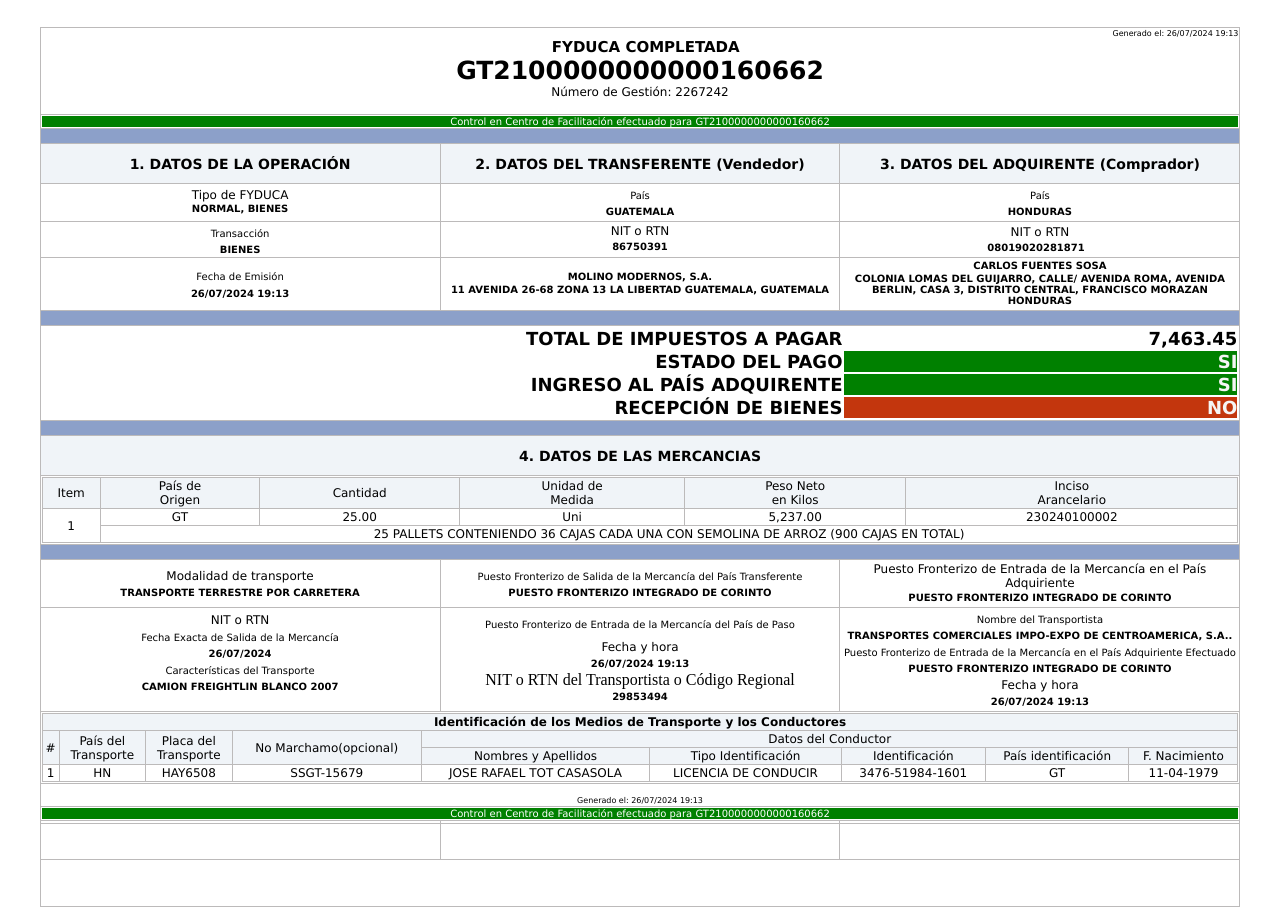
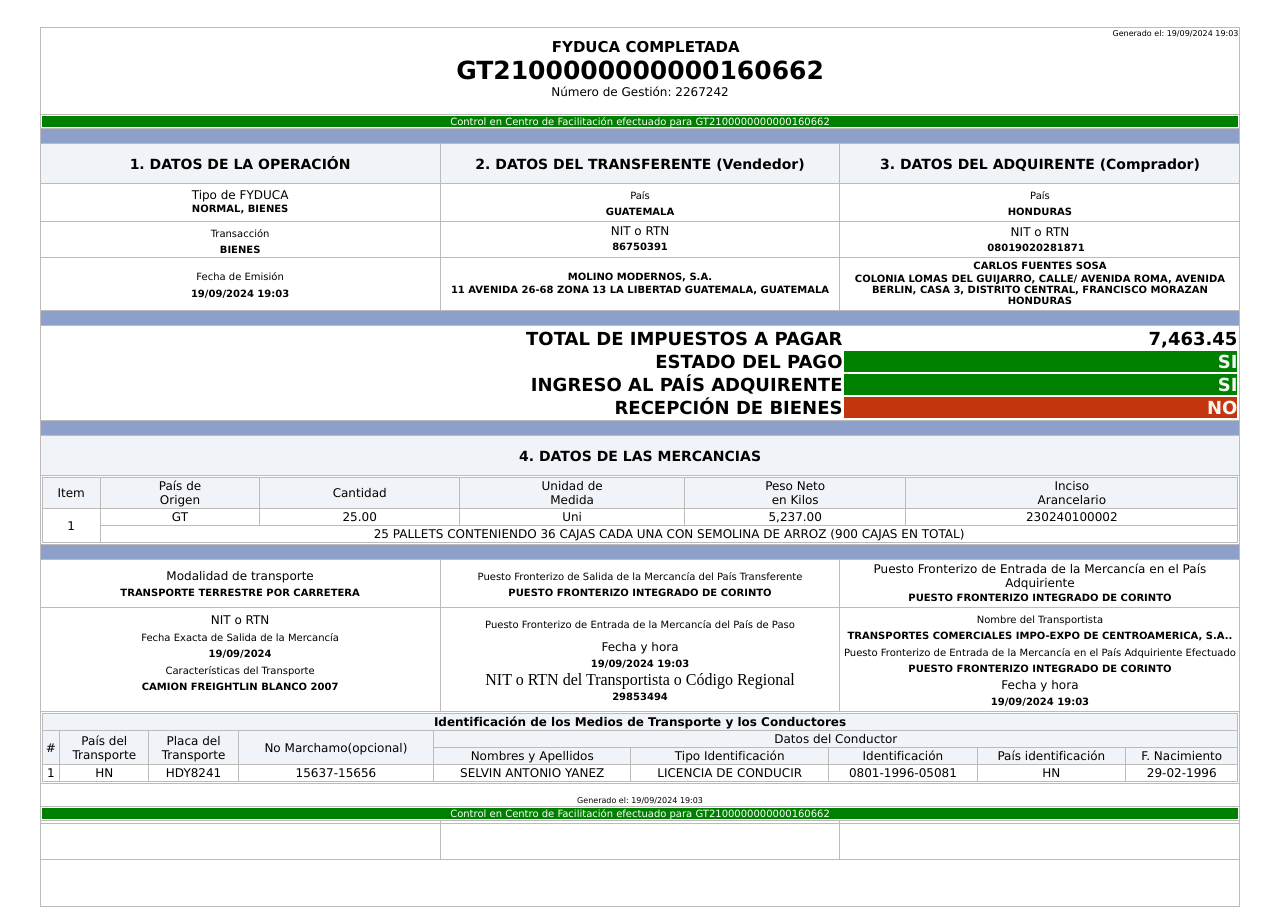
Before and after one commit to autenticar-GT2100000000000160662/autenticar-GT2100000000000160662.github.io, a plain HTML site: page index.html in a window 1280 px wide. Drawn offline with Linux system fonts and the light colour scheme.

Commit message:
Update index.html

```diff
--- a/index.html
+++ b/index.html
@@ -124,7 +124,7 @@
                         <tbody>
                             <tr>
                                 <td colspan="3" class="txtCenter" align="middle" style="width: 40%; height: 48px;">
-                                    <span id="cphMainContent_lblNOWarriba" style="display:inline-block;width:100%;font-size:8px; text-align:right;">Generado el: 26/07/2024 19:13</span>
+                                    <span id="cphMainContent_lblNOWarriba" style="display:inline-block;width:100%;font-size:8px; text-align:right;">Generado el: 19/09/2024 19:03</span>
                                     <br>
                                     &nbsp;&nbsp;
                                     <span id="cphMainContent_lblEstadoFYDUCA" style="font-size:15px; font-weight:bold;">FYDUCA COMPLETADA</span>
@@ -250,7 +250,7 @@
                                             <td style="height: 20px">Fecha de Emisión</td>
                                         </tr>
                                         <tr>
-                                            <td><b><span id="cphMainContent_lblFechaEmision">26/07/2024 19:13</span></b></td>
+                                            <td><b><span id="cphMainContent_lblFechaEmision">19/09/2024 19:03</span></b></td>
                                         </tr>
                                         <tr>
 
@@ -412,7 +412,7 @@
                                             <td style="height: 20px">Fecha Exacta de Salida de la Mercancía</td>
                                         </tr>
                                         <tr>
-                                            <td><b><span>26/07/2024</span></b></td>
+                                            <td><b><span>19/09/2024</span></b></td>
                                         </tr>
                                         <tr>
                                             <td style="height: 20px">Características del Transporte</td>
@@ -437,7 +437,7 @@
                                             <td style="height: 20px">Fecha y hora</td>
                                         </tr>
                                         <tr>
-                                            <td><b><span>26/07/2024 19:13</span></b></td>
+                                            <td><b><span>19/09/2024 19:03</span></b></td>
                                         </tr>
 
                                         <tr><td style="height: 20px">
@@ -475,7 +475,7 @@
                                 <td style="height: 20px">Fecha y hora</td>
                             </tr>
                             <tr>
-                                <td><b><span>26/07/2024 19:13</span></b></td>
+                                <td><b><span>19/09/2024 19:03</span></b></td>
                             </tr>
 
                             <tr>
@@ -512,13 +512,13 @@
                                         <tr>
                                             <td>1</td>
                                             <td>HN</td>
-                                            <td>HAY6508</td>
-                                            <td>SSGT-15679</td>
-                                            <td>JOSE RAFAEL TOT CASASOLA</td>
+                                            <td>HDY8241</td>
+                                            <td>15637-15656</td>
+                                            <td>SELVIN ANTONIO YANEZ</td>
                                             <td>LICENCIA DE CONDUCIR</td>
-                                            <td>3476-51984-1601</td>
-                                            <td>GT</td>
-                                            <td>11-04-1979</td>
+                                            <td>0801-1996-05081</td>
+                                            <td>HN</td>
+                                            <td>29-02-1996</td>
                                         </tr>
 
 
@@ -530,7 +530,7 @@
                         <td colspan="3">
                             <br>
                             <span style="font-size:8px; text-align:right;">
-                                <span style="display:inline-block;width:100%;">Generado el: 26/07/2024 19:13</span>
+                                <span style="display:inline-block;width:100%;">Generado el: 19/09/2024 19:03</span>
                             </span>
                         </td>
                     </tr>
```
